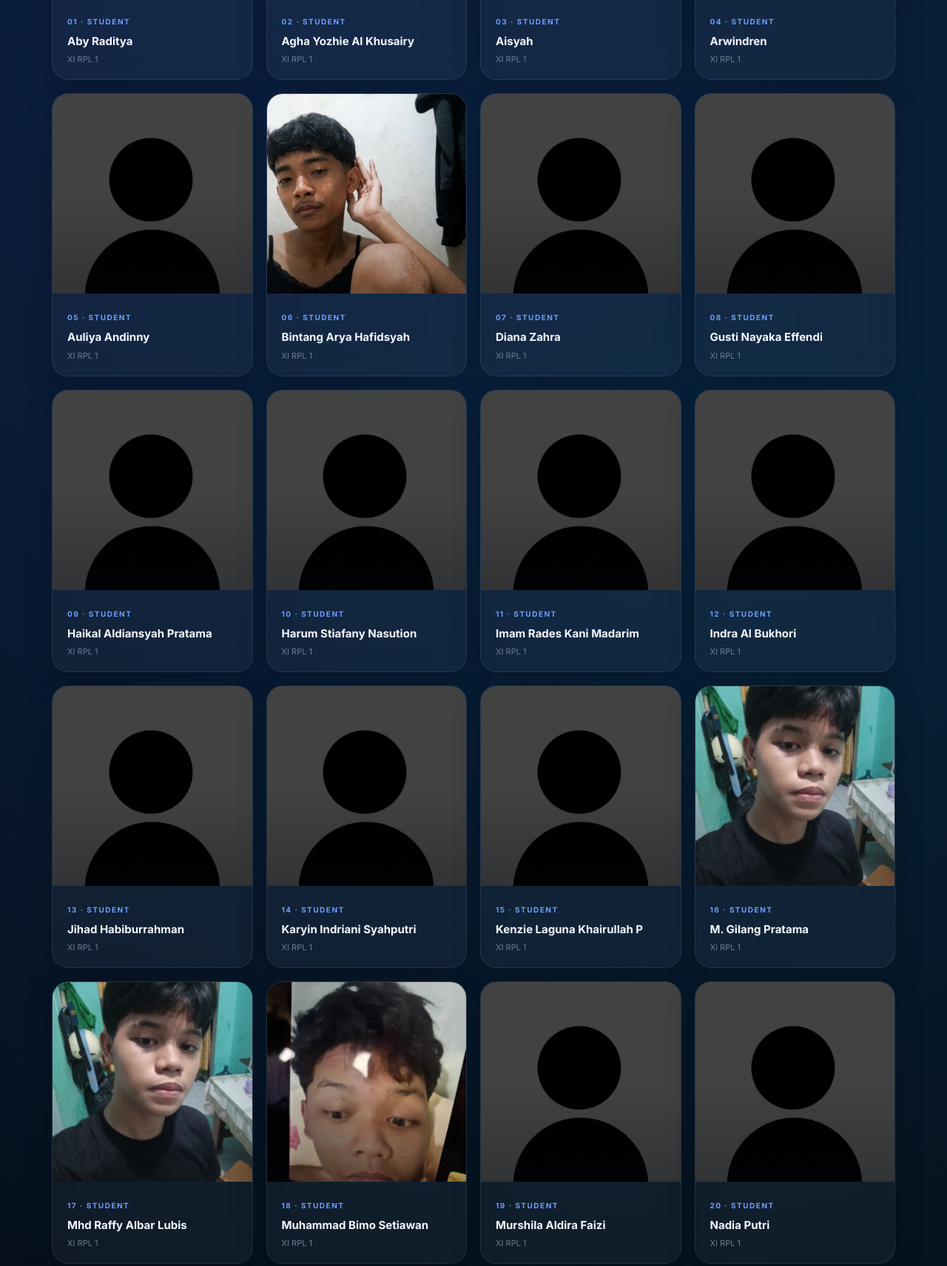
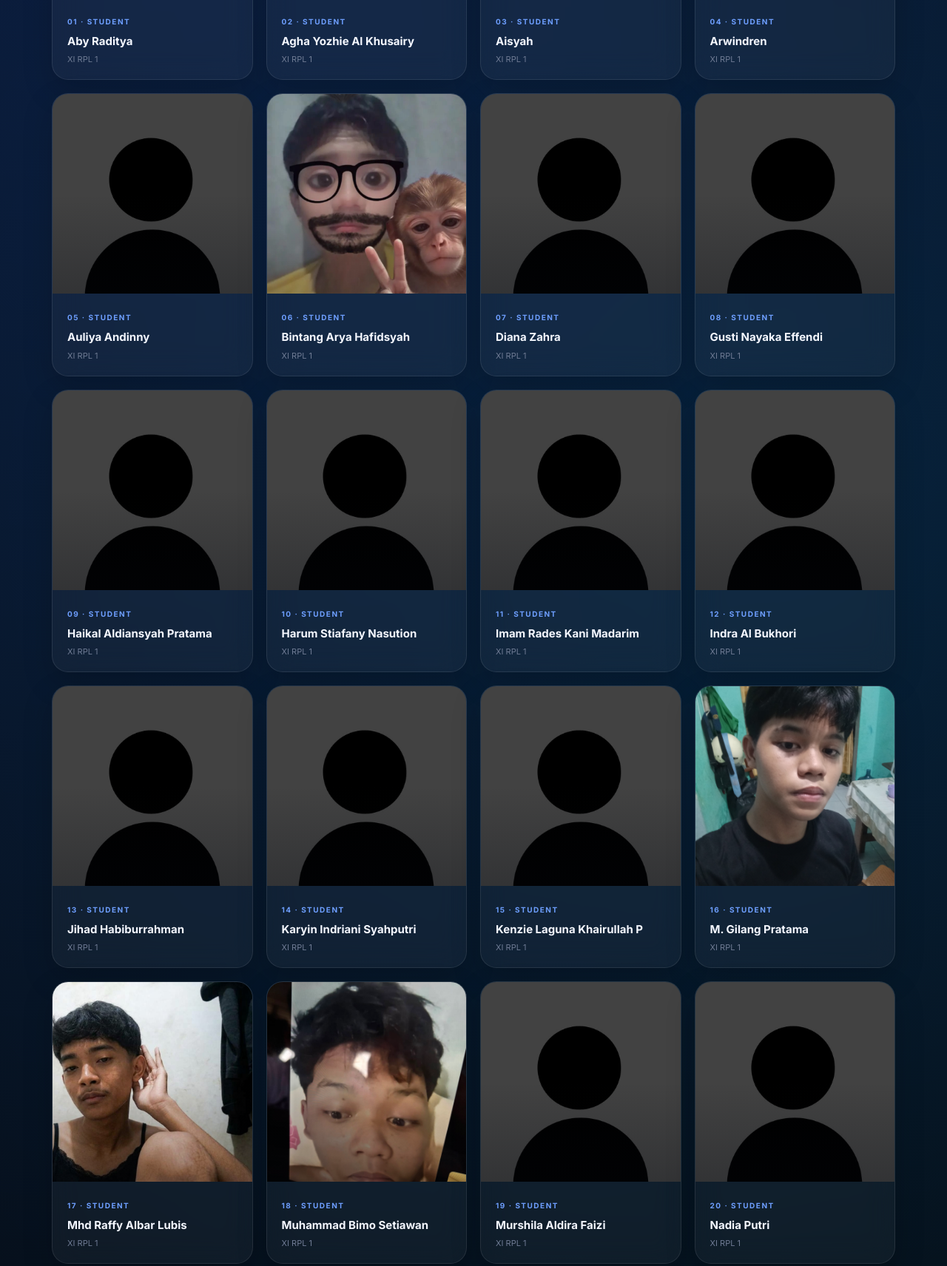
Before and after one commit to tytialo091-crypto/XI-RPL-1, a plain HTML site: page index.html in a window 1280 px wide. Shown: the part 2304-4016 px from the top of the page at 74% size. Drawn offline with Linux system fonts and the light colour scheme.

Commit message:
Update student photos in index.html

```diff
--- a/index.html
+++ b/index.html
@@ -266,7 +266,7 @@
 
         <div class="student-card">
             <div class="student-photo">
-                <img src="IMG-20261009-WA0023.jpg" alt="Bintang Arya Hafidsyah">
+                <img src="IMG-20261117-WA0287.jpg" alt="Bintang Arya Hafidsyah">
             </div>
 
             <div class="student-info">
@@ -398,7 +398,7 @@
 
         <div class="student-card">
             <div class="student-photo">
-                <img src="IMG-20261119-WA0171.jpg" alt="Mhd Raffy Albar Lubis">
+                <img src="IMG-20261009-WA0023.jpg" alt="Mhd Raffy Albar Lubis">
             </div>
 
             <div class="student-info">
```
